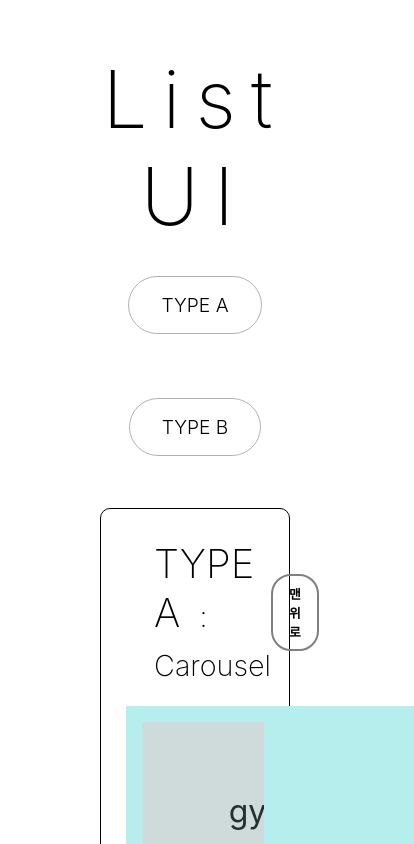
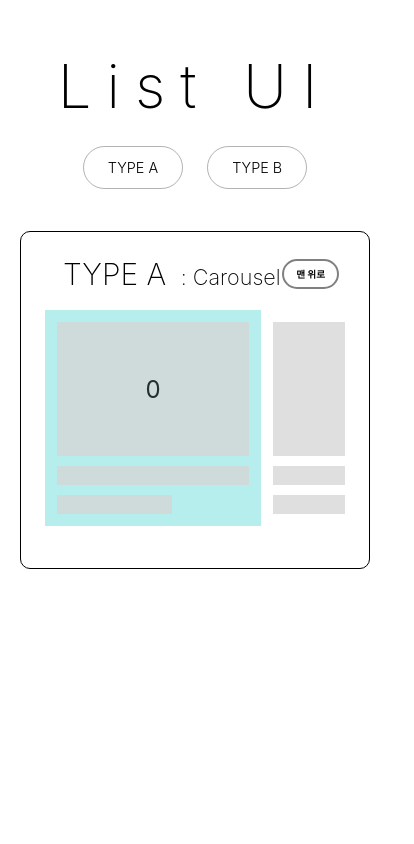
Before and after one commit to gyeol1212/React-List-UI, a React (Create React App) app: page / in a window 390 px wide. Shown: the top 844 px of the page, 414 px wide, since content can reach past the window. Built offline with nearby package versions, Linux system fonts and the light colour scheme.

Commit message:
px => rem 변경, media query 적용

```diff
--- a/src/App.css
+++ b/src/App.css
@@ -1,3 +1,19 @@
-body {
-  font-size: 10px;
+html {
+  font-size: 16px;
 }
+
+@media screen and (max-width: 600px) {
+  html {
+    font-size: 8px;
+  }
+}
+@media screen and (max-width: 960px) {
+  html {
+    font-size: 12px;
+  }
+}
+@media screen and (min-width: 2500px) {
+  html {
+    font-size: 30px;
+  }
+}
--- a/src/App.js
+++ b/src/App.js
@@ -1,4 +1,6 @@
 import React, { useState } from 'react';
+
+import './App.css';
 
 import styled from 'styled-components';
 
@@ -8,6 +10,9 @@ import DefaultItemComponent from './components/ItemDetail';
 const Container = styled.div`
   text-align: center;
   margin: 50px 100px;
+  @media (max-width: 960px) {
+    margin: 50px 20px;
+  }
 `;
 
 const Title = styled.div`
@@ -42,13 +47,15 @@ function App() {
         type={type ? 'A' : 'B'}
         //////////
         // 공통
-        itemList={[
-          { name: 'gyeol', age: 23 }
-          // { name: 'gyeol', age: 23 },
-          // { name: 'gyeol', age: 23 },
-          // { name: 'gyeol', age: 23 },
-          // { name: 'gyeol', age: 23 }
-        ]}
+        itemList={
+          [
+            // { name: 'gyeol', age: 23 }
+            // { name: 'gyeol', age: 23 },
+            // { name: 'gyeol', age: 23 },
+            // { name: 'gyeol', age: 23 },
+            // { name: 'gyeol', age: 23 }
+          ]
+        }
         itemComponent={<DefaultItemComponent />}
         clickDisable={true} // Default : false
         smoothScroll={true} // Default : false
--- a/src/containers/TypeA.js
+++ b/src/containers/TypeA.js
@@ -7,8 +7,8 @@ import useKeyPress from '../Hooks/useKeyPress';
 
 const TypeContainer = styled.div`
   border: 1px solid black;
-  margin: 20px auto;
-  padding: 30px 5px;
+  margin: 1.5rem auto;
+  padding: 2rem 0.5rem;
   border-radius: 10px;
   position: relative;
 `;
@@ -16,7 +16,7 @@ const TypeContainer = styled.div`
 const ItemsContainer = styled.div`
   overflow-x: hidden;
   white-space: nowrap;
-  margin: 20px;
+  margin: 1.5rem;
   scroll-behavior: ${props => props.smoothScroll && 'smooth'};
   text-align: left;
 `;
@@ -55,7 +55,7 @@ const ResetButton = styled.div`
 `;
 
 const EndPoint = styled.div`
-  width: 20px;
+  width: 1.5rem;
   height: ${props => `${props.height || '18rem'}`};
   box-sizing: border-box;
   display: inline-block;
--- a/src/containers/TypeB.js
+++ b/src/containers/TypeB.js
@@ -9,15 +9,15 @@ import useKeyPress from '../Hooks/useKeyPress';
 
 const TypeContainer = styled.div`
   border: 1px solid black;
-  margin: 20px 100px;
-  padding: 30px 0;
+  margin: 1.5rem auto;
+  padding: 2rem 0;
   border-radius: 10px;
   position: relative;
 `;
 
 const ItemsContainer = styled.div`
   overflow: scroll;
-  margin: 20px;
+  margin: 1.5rem;
   height: ${props => `${props.height || '30rem'}`};
   display: flex;
   flex-wrap: wrap;
@@ -48,14 +48,14 @@ const ResetButton = styled.div`
 
 const EndPoint = styled.div`
   width: 100%;
-  height: 20px;
+  height: 1.5rem;
   box-sizing: border-box;
   display: inline-block;
   position: absolute;
   background-color: lightgray;
   opacity: 0;
   left: 0;
-  bottom: ${props => props.bottom && '30px'};
+  bottom: ${props => props.bottom && '2rem'};
   z-index: 1;
   animation: ${props => props.isEndPoint && 'blink 0.5s linear'};
   @keyframes blink {
```
